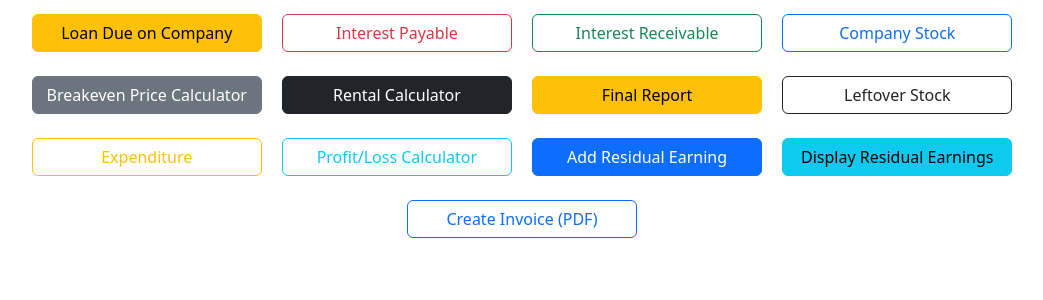
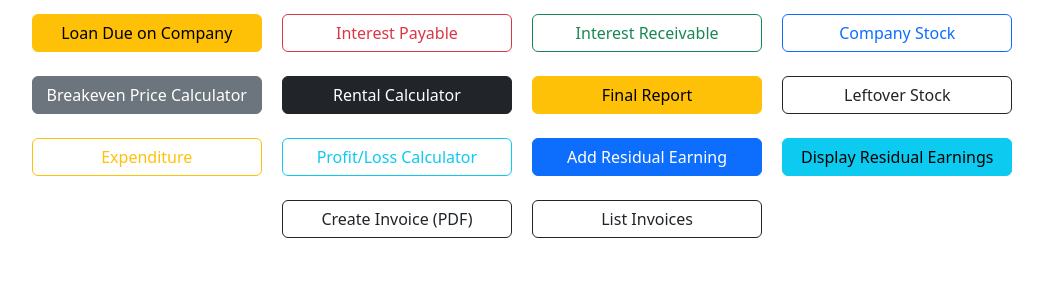
Before and after one commit to DUDU1608/warehouse-python, a Flask app: page /company/finance in a window 1280 px wide. Shown: the part 177-477 px from the top of the page, without its empty margins (118-1161 px from the left). Run offline with Flask 3, Linux system fonts and the light colour scheme; parts of the project's set-up code (start-up, migrations or seed data) failed here and were passed over; some libraries are stand-ins or nearby versions.

Commit message:
Update finance_dashboard.html

```diff
--- a/app/templates/company/finance_dashboard.html
+++ b/app/templates/company/finance_dashboard.html
@@ -36,7 +36,9 @@
         <!-- New: Residual Earning buttons -->
         <a href="/company/residual-earning/add" class="btn btn-primary module-btn">Add Residual Earning</a>
         <a href="/company/residual-earnings" class="btn btn-info module-btn">Display Residual Earnings</a>
-        <a href="/company/invoice/new" class="btn btn-outline-primary module-btn">Create Invoice (PDF)</a>
+        <a href="{{ url_for('invoice.new_invoice') }}" class="btn btn-outline-dark module-btn">Create Invoice (PDF)</a>
+        <a href="{{ url_for('invoice.list_invoices') }}" class="btn btn-outline-dark module-btn">List Invoices</a>
+
     </div>
 </div>
 </body>
```
